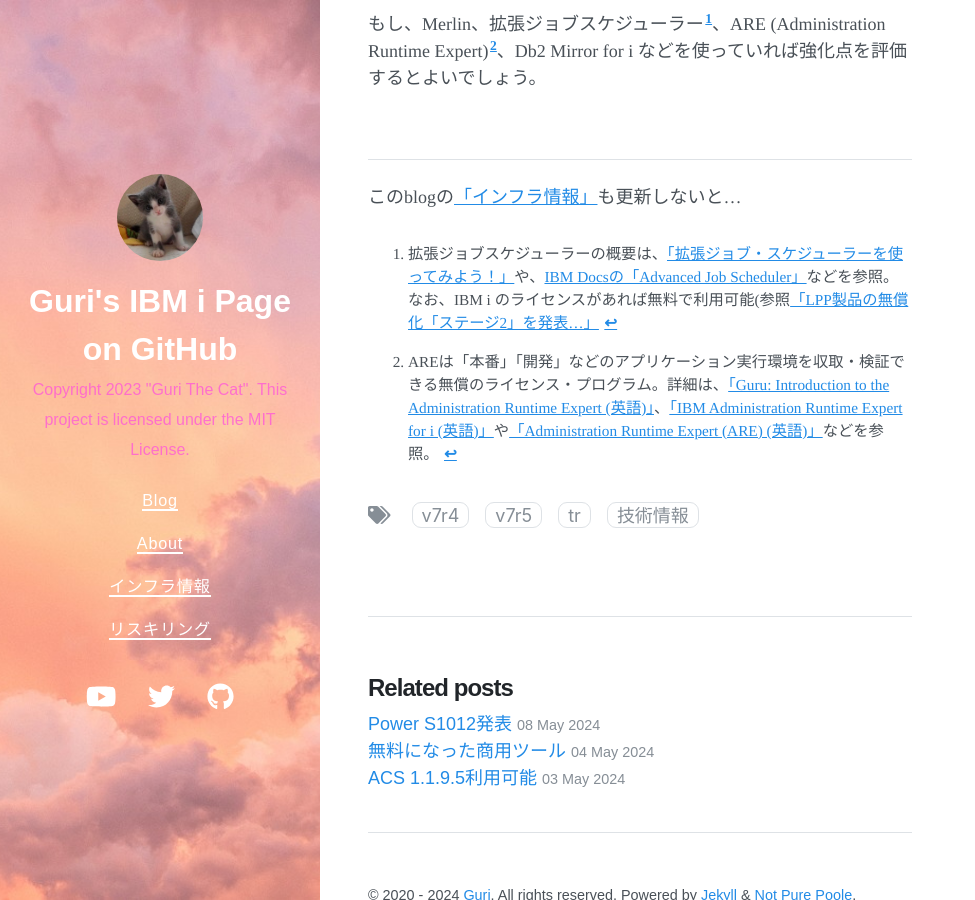
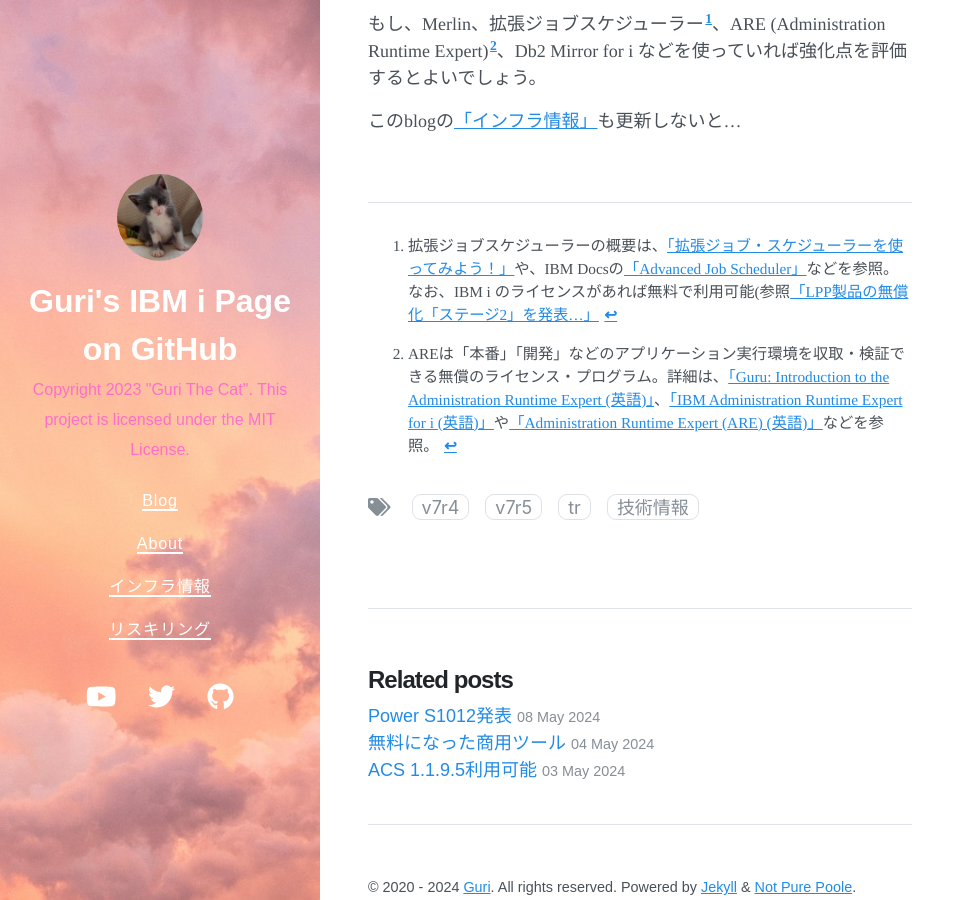
Before and after one commit to GuriCat/GuriPages, a Jekyll site: the page built from _posts/2024-05-11-IBM i 7.5 TR4および7.4 TR10の発表.markdown, in a window 1280 px wide and 900 px high, scrolled down 462 px. Shown: the whole window, without its empty margins (0-975 px from the left). Built offline with Jekyll 4.4.1, drawn with Linux system fonts in a browser that asks for light colours; nearby versions of some CDN libraries.

Commit message:
Update 2024-05-11-IBM i 7.5 TR4および7.4 TR10の発表.markdown

```diff
--- a/_posts/2024-05-11-IBM i 7.5 TR4および7.4 TR10の発表.markdown
+++ b/_posts/2024-05-11-IBM i 7.5 TR4および7.4 TR10の発表.markdown
@@ -15,14 +15,13 @@
 
 もし、Merlin、拡張ジョブスケジューラー[^1]、ARE (Administration Runtime Expert)[^2]、Db2 Mirror for i などを使っていれば強化点を評価するとよいでしょう。
 
+
+このblogの[「インフラ情報」](/Infra/){:target="_blank"}も更新しないと...
+
 <br>
 <hr>
 
-このblogの[「インフラ情報」](/Infra/){:target="_blank"}も更新しないと...
-
-<p></p>
-
-[^1]: 拡張ジョブスケジューラーの概要は、[「拡張ジョブ・スケジューラーを使ってみよう！」](https://www.jbcc.co.jp/products/files/ibmpowercolumn_202312.pdf){:target="_blank"}や、[IBM Docsの「Advanced Job Scheduler」](https://www.ibm.com/docs/ja/i/7.5?topic=scheduling-advanced-job-scheduler){:target="_blank"}などを参照。なお、IBM i のライセンスがあれば無料で利用可能(参照[「LPP製品の無償化「ステージ2」を発表...」](https://www.imagazine.co.jp/ibmi75-tr3-005/){:target="_blank"}
+[^1]: 拡張ジョブスケジューラーの概要は、[「拡張ジョブ・スケジューラーを使ってみよう！」](https://www.jbcc.co.jp/products/files/ibmpowercolumn_202312.pdf){:target="_blank"}や、IBM Docsの[「Advanced Job Scheduler」](https://www.ibm.com/docs/ja/i/7.5?topic=scheduling-advanced-job-scheduler){:target="_blank"}などを参照。なお、IBM i のライセンスがあれば無料で利用可能(参照[「LPP製品の無償化「ステージ2」を発表...」](https://www.imagazine.co.jp/ibmi75-tr3-005/){:target="_blank"}
 
 [^2]: AREは「本番」「開発」などのアプリケーション実行環境を収取・検証できる無償のライセンス・プログラム。詳細は、[「Guru: Introduction to the Administration Runtime Expert (英語)」](https://www.itjungle.com/2020/06/01/guru-introduction-to-the-administration-runtime-expert/){:target="_blank"}、[「IBM Administration Runtime Expert for i (英語)」](https://www.ibm.com/support/pages/ibm-administration-runtime-expert-i){:target="_blank"}や[「Administration Runtime Expert (ARE) (英語)」](https://www.ibm.com/support/pages/administration-runtime-expert-are){:target="_blank"}などを参照。
 
```
